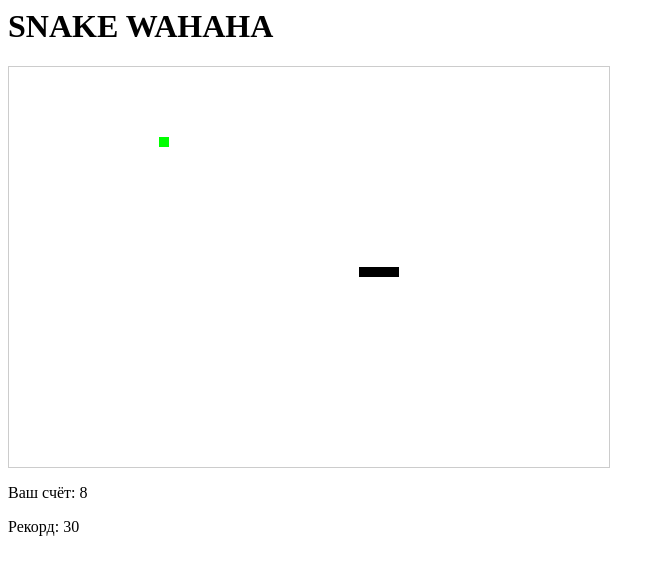
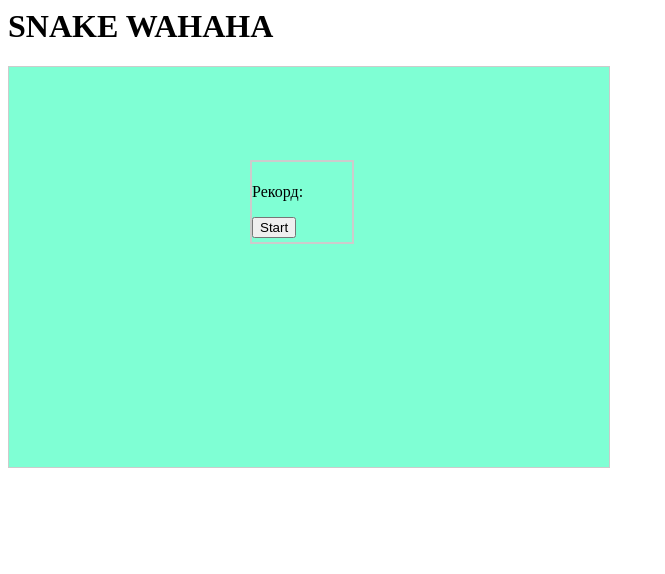
Before and after one commit to evg3108/snake-js, a plain HTML site: page index.html in a window 1280 px wide. Shown: the whole page, without its empty margins (0-665 px from the left). Drawn offline with Linux system fonts and the light colour scheme.

Commit message:
+ кнопки Старт и Рестарт, но змейка неостановима

```diff
--- a/index.html
+++ b/index.html
@@ -1,13 +1,46 @@
 <html>
+
 <head>
     <link rel="stylesheet" type="text/css" href="styles.css">
 </head>
+
 <body>
     <script type="module" src="index.js"></script>
     <h1>SNAKE WAHAHA</h1>
+    <div style="display: inline;">
+        <div id="canvas-div" style="position: absolute; z-index: 0;">
             <canvas id="game-canvas" width="600" height="400">
             </canvas>
-        <div><p>Ваш счёт: <span id="game-score"></span></p></div>
-        <div><p>Рекорд: <span id="game-high-score"></span></p></div>
+        </div>
+
+        <div id="start-menu-div" class="shown">
+            <p>Рекорд: <span id="game-high-score"></span></p>
+            <input type="button" id="startButton" value="Start"/>
+        </div>
+
+        <div id="gameover-menu-div" class="unshown">
+            <div>
+                <input type="button" id="restartButton" value="Restart"/>
+            </div>
+            <div id="finalTextDiv"></div>
+            <div>
+                <p>Ваш счёт: <span id="game-score"></span></p>
+            </div>
+            <div>
+                <p>Рекорд: <span id="game-high-score"></span></p>
+            </div>
+
+        </div>
+
+    </div>
+    <!-- <div>
+        <div>
+            <p>Ваш счёт: <span id="game-score"></span></p>
+        </div>
+        <div>
+            <p>Рекорд: <span id="game-high-score"></span></p>
+        </div>
+    </div> -->
 </body>
+
 </html>
--- a/index.js
+++ b/index.js
@@ -29,6 +29,10 @@ class SnakeGame {
         this.updateHighScore()
 
         this.controls.onDirectionChange(direction => this.snake.setDirection(direction))
+    }
+
+    stop() {
+
     }
 
     step(timestamp) {
@@ -88,13 +92,16 @@ class SnakeGame {
         if (isNewHighScore) {
             finalText = `Новый рекорд! О май год! Ты красавчик! ${this.score.points}`
         } else {
-            finalText = `Упс, игра окончена! Ваш счёт: ${this.score.points}`
+            finalText = `Упс, игра окончена!`
         }
 
-        alert(finalText)
         this.updateHighScore()
 
-        this.start()
+        let gameoverWindow = document.getElementById("gameover-menu-div")
+        gameoverWindow.setAttribute("class", "shown")
+
+        document.getElementById("finalTextDiv").innerHTML = `<p align="center">${finalText}</p>`
+
     }
 
     updateHighScore() {
@@ -298,7 +305,7 @@ class Score {
 class PlayerControls {
 
     constructor(snake) {
-        this.snake=snake
+        this.snake = snake
         this._onDocumentKeyDown = this.onDocumentKeyDown.bind(this)
         document.addEventListener("keydown", this._onDocumentKeyDown)
     }
@@ -329,6 +336,16 @@ class PlayerControls {
     }
 }
 
+function onButtonClick() {
+
+    document.getElementById("start-menu-div").setAttribute("class", "hidden")
+
+    document.getElementById("gameover-menu-div").setAttribute("class", "hidden")
+
+
+    game.start()
+}
+
 const settings = {
     canvas: document.getElementById("game-canvas"),
     score: document.getElementById("game-score"),
@@ -337,7 +354,12 @@ const settings = {
     speed: 4
 }
 
+document.getElementById("startButton").addEventListener("click", onButtonClick)
+document.getElementById("restartButton").addEventListener("click", onButtonClick)
+
+
+
 
 //-------- общий код
+
 const game = new SnakeGame(settings)
-game.start()
--- a/styles.css
+++ b/styles.css
@@ -1,3 +1,21 @@
 canvas {
     border: #CCC 1px solid;
+    background-color: aquamarine;
 }
+
+.shown {
+    width: 100px;
+    height: 80px;
+    border: #CCC 2px, solid;
+    align-content: center;
+    position: absolute;
+    left: 250px;
+    top: 160px;
+    z-index: 1;
+    display: inline;
+}
+
+.hidden {
+    position: absolute;
+    display: none;
+}
```
Lines whose indentation alone changed are shown as unchanged.
